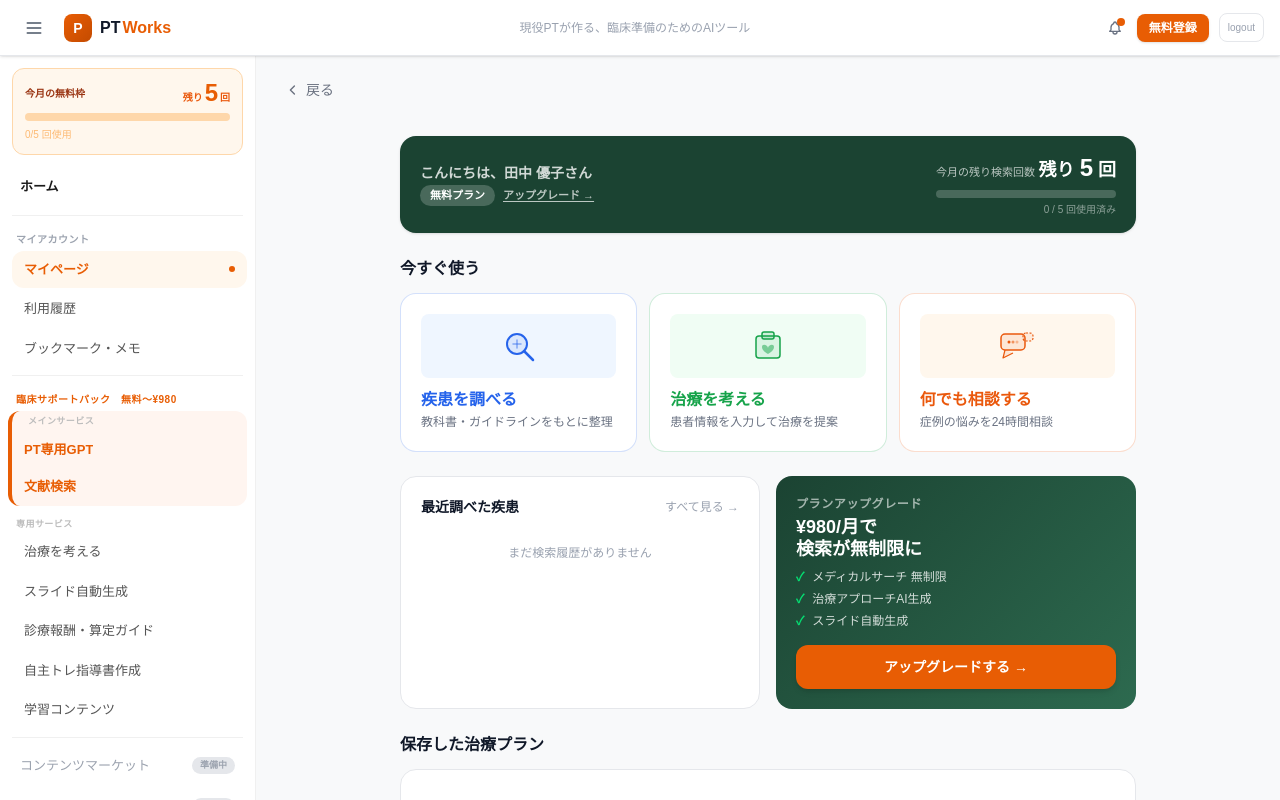
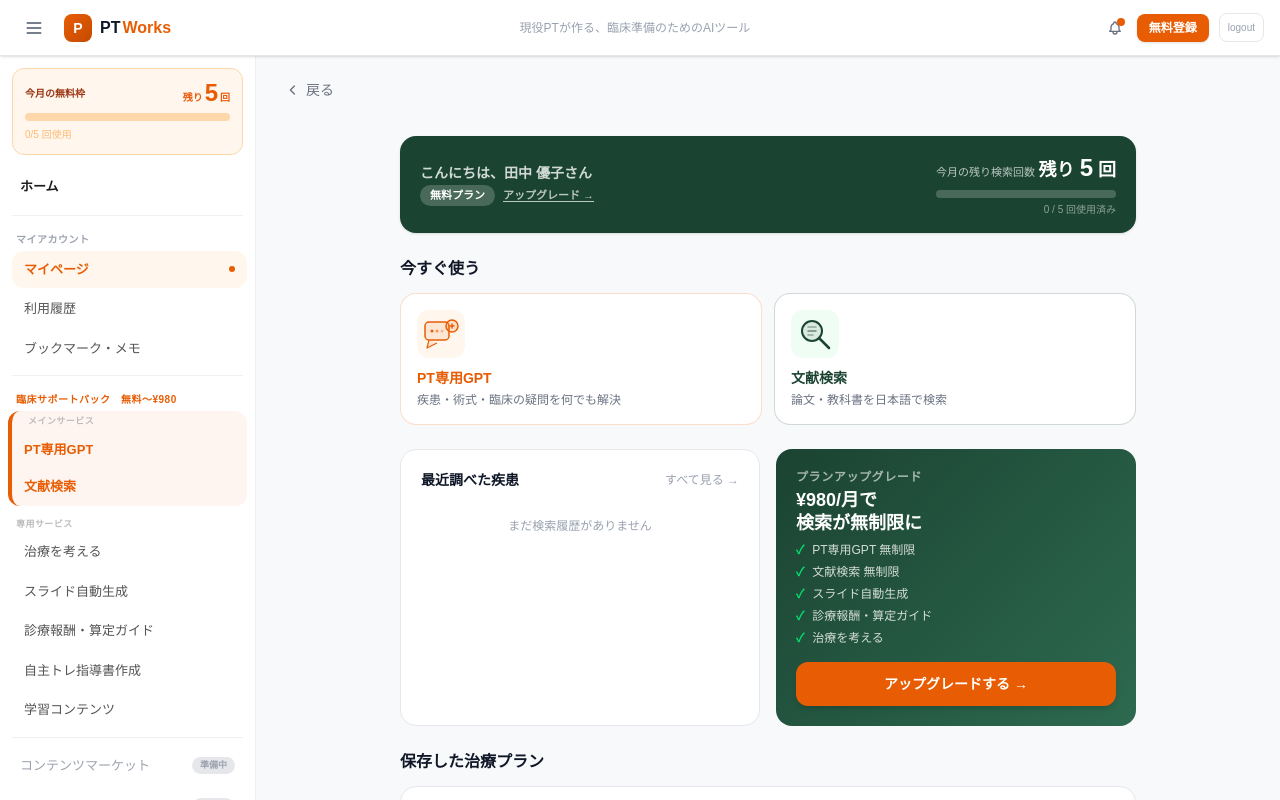
Before and after one commit to ptworks-mitsuki/ptworks-app, a Next.js app: page /mypage in a window 1280 px wide. Shown: the top 800 px of the page. Built offline with nearby package versions, Linux system fonts and the light colour scheme.

Commit message:
マイページ 今すぐ使うセクション更新・アップグレードカード表記修正

```diff
--- a/app/mypage/page.tsx
+++ b/app/mypage/page.tsx
@@ -29,51 +29,38 @@ const PLAN_LABELS: Record<typeof CURRENT_PLAN, string> = {
 
 const QUICK_ACTIONS = [
   {
-    id:    "search",
-    label: "疾患を調べる",
-    desc:  "教科書・ガイドラインをもとに整理",
-    href:  "/stage1",
-    color: "#2563EB",
-    bg:    "#EFF6FF",
+    id:    "pt-gpt",
+    label: "PT専用GPT",
+    desc:  "疾患・術式・臨床の疑問を何でも解決",
+    href:  "/pt-gpt",
+    color: "#E85D04",
+    bg:    "#FFF7ED",
     icon:  (
       <svg viewBox="0 0 40 40" fill="none" className="w-10 h-10" aria-hidden="true">
-        <circle cx="18" cy="18" r="10" stroke="#2563EB" strokeWidth="2" fill="#2563EB" fillOpacity="0.1"/>
-        <line x1="25" y1="25" x2="34" y2="34" stroke="#2563EB" strokeWidth="2.5" strokeLinecap="round"/>
-        <line x1="14" y1="18" x2="22" y2="18" stroke="#2563EB" strokeWidth="1.5" strokeLinecap="round" strokeOpacity="0.5"/>
-        <line x1="18" y1="14" x2="18" y2="22" stroke="#2563EB" strokeWidth="1.5" strokeLinecap="round" strokeOpacity="0.5"/>
+        <rect x="4" y="8" width="24" height="18" rx="4" fill="#E85D04" fillOpacity="0.1" stroke="#E85D04" strokeWidth="1.5"/>
+        <path d="M8 26 L6 34 L16 29" fill="#E85D04" fillOpacity="0.1" stroke="#E85D04" strokeWidth="1.2" strokeLinejoin="round"/>
+        <circle cx="11" cy="17" r="1.5" fill="#E85D04"/>
+        <circle cx="16" cy="17" r="1.5" fill="#E85D04" fillOpacity="0.6"/>
+        <circle cx="21" cy="17" r="1.5" fill="#E85D04" fillOpacity="0.35"/>
+        <circle cx="31" cy="12" r="6" fill="#E85D04" fillOpacity="0.15" stroke="#E85D04" strokeWidth="1.5"/>
+        <path d="M29 12h4M31 10v4" stroke="#E85D04" strokeWidth="1.5" strokeLinecap="round"/>
       </svg>
     ),
   },
   {
-    id:    "treatment",
-    label: "治療を考える",
-    desc:  "患者情報を入力して治療を提案",
-    href:  "/stage1",
-    color: "#16a34a",
+    id:    "literature",
+    label: "文献検索",
+    desc:  "論文・教科書を日本語で検索",
+    href:  "/stage1/literature",
+    color: "#1B4332",
     bg:    "#F0FDF4",
     icon:  (
       <svg viewBox="0 0 40 40" fill="none" className="w-10 h-10" aria-hidden="true">
-        <rect x="8" y="10" width="24" height="22" rx="3" fill="#16a34a" fillOpacity="0.1" stroke="#16a34a" strokeWidth="1.5"/>
-        <rect x="14" y="6" width="12" height="7" rx="2" fill="#16a34a" fillOpacity="0.15" stroke="#16a34a" strokeWidth="1.5"/>
-        <path d="M20 22 C20 19 14 17 14 21 C14 25 20 28 20 28 C20 28 26 25 26 21 C26 17 20 19 20 22Z" fill="#16a34a" fillOpacity="0.5"/>
-      </svg>
-    ),
-  },
-  {
-    id:    "consult",
-    label: "何でも相談する",
-    desc:  "症例の悩みを24時間相談",
-    href:  "/stage1",
-    color: "#ea580c",
-    bg:    "#FFF7ED",
-    icon:  (
-      <svg viewBox="0 0 40 40" fill="none" className="w-10 h-10" aria-hidden="true">
-        <rect x="4" y="8" width="24" height="16" rx="4" fill="#ea580c" fillOpacity="0.1" stroke="#ea580c" strokeWidth="1.5"/>
-        <path d="M8 24 L6 32 L16 27" fill="#ea580c" fillOpacity="0.1" stroke="#ea580c" strokeWidth="1.2" strokeLinejoin="round"/>
-        <circle cx="12" cy="16" r="1.5" fill="#ea580c"/>
-        <circle cx="16" cy="16" r="1.5" fill="#ea580c" fillOpacity="0.6"/>
-        <circle cx="20" cy="16" r="1.5" fill="#ea580c" fillOpacity="0.35"/>
-        <rect x="26" y="7" width="10" height="8" rx="3" fill="#ea580c" fillOpacity="0.08" stroke="#ea580c" strokeWidth="1.2" strokeDasharray="2 1.5"/>
+        <circle cx="17" cy="17" r="10" stroke="#1B4332" strokeWidth="2" fill="#1B4332" fillOpacity="0.1"/>
+        <line x1="24" y1="24" x2="34" y2="34" stroke="#1B4332" strokeWidth="2.5" strokeLinecap="round"/>
+        <line x1="13" y1="17" x2="21" y2="17" stroke="#1B4332" strokeWidth="1.5" strokeLinecap="round" strokeOpacity="0.6"/>
+        <line x1="13" y1="13" x2="21" y2="13" stroke="#1B4332" strokeWidth="1.5" strokeLinecap="round" strokeOpacity="0.4"/>
+        <line x1="13" y1="21" x2="18" y2="21" stroke="#1B4332" strokeWidth="1.5" strokeLinecap="round" strokeOpacity="0.4"/>
       </svg>
     ),
   },
@@ -469,40 +456,32 @@ export default function MyPage() {
       <div>
         <h2 className="text-base font-black text-gray-900 mb-3">今すぐ使う</h2>
 
-        <div className="grid grid-cols-1 sm:grid-cols-3 gap-3">
+        <div className="grid grid-cols-2 gap-3">
           {QUICK_ACTIONS.map((action) => (
             <Link
               key={action.id}
               href={action.href}
-              className="flex flex-row sm:flex-col items-center sm:items-start gap-4 sm:gap-3 bg-white rounded-2xl border border-gray-200 p-4 sm:p-5 hover:shadow-md hover:border-opacity-100 transition group"
+              className="flex flex-col items-start gap-3 bg-white rounded-2xl border p-4 hover:shadow-md transition group"
               style={{ borderColor: action.color + "33" }}
             >
               {/* アイコン */}
               <div
-                className="shrink-0 w-14 h-14 sm:w-full sm:h-16 rounded-xl sm:rounded-lg flex items-center justify-center"
+                className="w-12 h-12 rounded-xl flex items-center justify-center shrink-0"
                 style={{ background: action.bg }}
               >
                 {action.icon}
               </div>
 
               {/* テキスト */}
-              <div className="flex-1 sm:flex-none">
+              <div>
                 <p
-                  className="font-black text-sm sm:text-base leading-tight mb-1 group-hover:opacity-80 transition"
+                  className="font-black text-sm leading-tight mb-1 group-hover:opacity-80 transition"
                   style={{ color: action.color }}
                 >
                   {action.label}
                 </p>
                 <p className="text-xs text-gray-500 leading-snug">{action.desc}</p>
               </div>
-
-              {/* 矢印（スマホのみ右端） */}
-              <svg
-                className="w-4 h-4 text-gray-300 shrink-0 sm:hidden"
-                fill="none" stroke="currentColor" viewBox="0 0 24 24"
-              >
-                <path strokeLinecap="round" strokeLinejoin="round" strokeWidth={2} d="M9 5l7 7-7 7"/>
-              </svg>
             </Link>
           ))}
         </div>
@@ -565,9 +544,11 @@ export default function MyPage() {
               </p>
               <ul className="space-y-1.5">
                 {[
-                  "メディカルサーチ 無制限",
-                  "治療アプローチAI生成",
+                  "PT専用GPT 無制限",
+                  "文献検索 無制限",
                   "スライド自動生成",
+                  "診療報酬・算定ガイド",
+                  "治療を考える",
                 ].map((f) => (
                   <li key={f} className="flex items-center gap-2 text-xs text-white/80">
                     <span className="text-green-400 font-bold shrink-0">✓</span>
```
